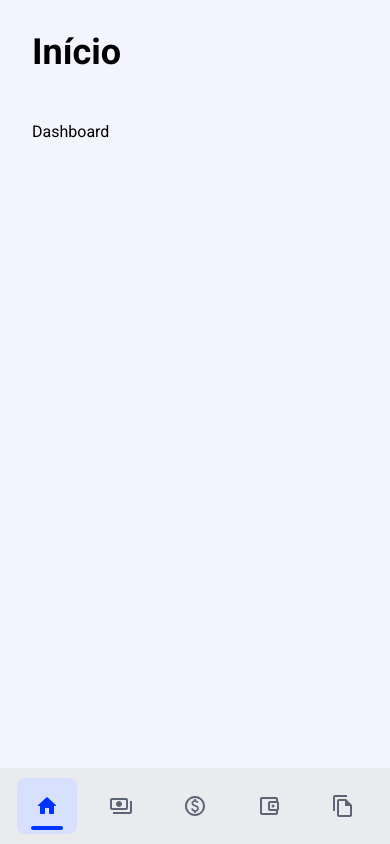
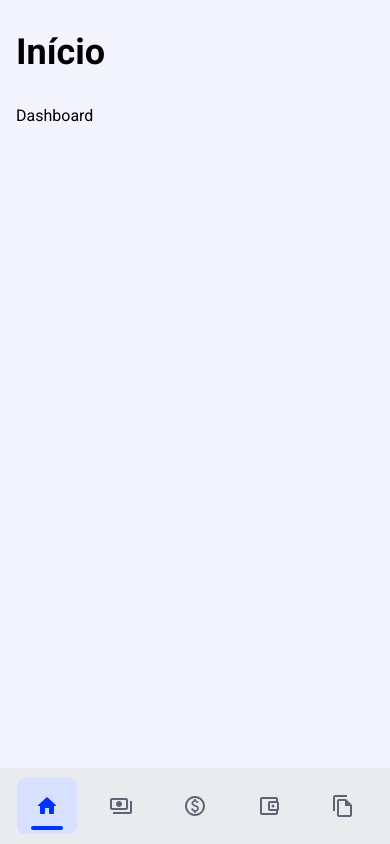
Before and after one commit to lucascampanelli/prosperfy, a React (Vite) app: page / in a window 390 px wide. Built offline with nearby package versions, Linux system fonts and the light colour scheme.

Commit message:
Correções do layout

```diff
--- a/src/components/shared/Header/index.tsx
+++ b/src/components/shared/Header/index.tsx
@@ -1,4 +1,5 @@
 import { useNavigationContext } from "@context/Navigation/Navigation"
+import { Box } from "@mui/material";
 import { useLocation } from "react-router-dom";
 
 export default function Header() {
@@ -7,10 +8,14 @@ export default function Header() {
     const { pathname } = useLocation();
 
     return (
-        <header className="mb-4">
+        <Box
+            component="header"
+            className="sticky top-0 p-4 pt-8 md:px-8 md:pt-8 md:pb-4"
+            bgcolor="background.default"
+        >
             <h1 className="text-4xl font-semibold">
                 {getActiveItem(pathname)?.title}
             </h1>
-        </header>
+        </Box>
     )
 }
--- a/src/pages/main/index.tsx
+++ b/src/pages/main/index.tsx
@@ -10,9 +10,9 @@ export default function Main() {
             <div className="hidden md:block">
                 <Navbar />
             </div>
-            <div className="flex-1 p-8 pb-20 md:pb-8 overflow-auto">
+            <div className="flex-1 overflow-auto">
                 <Header />
-                <div className="pt-8">
+                <div className="p-4 pb-20 md:p-8 md:pb-8">
                     <Outlet />
                 </div>
                 <div className="fixed left-0 right-0 bottom-0 md:hidden">
```
